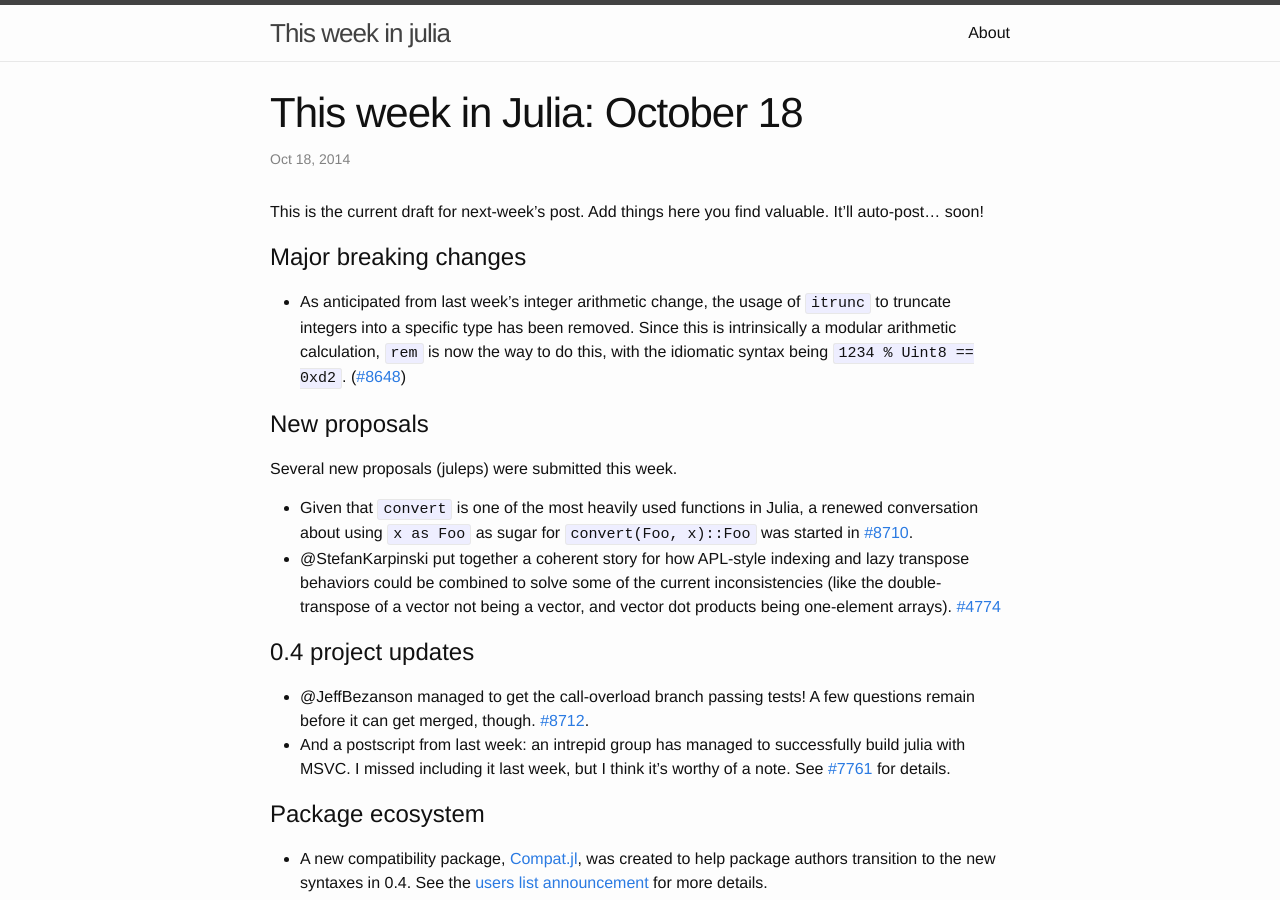
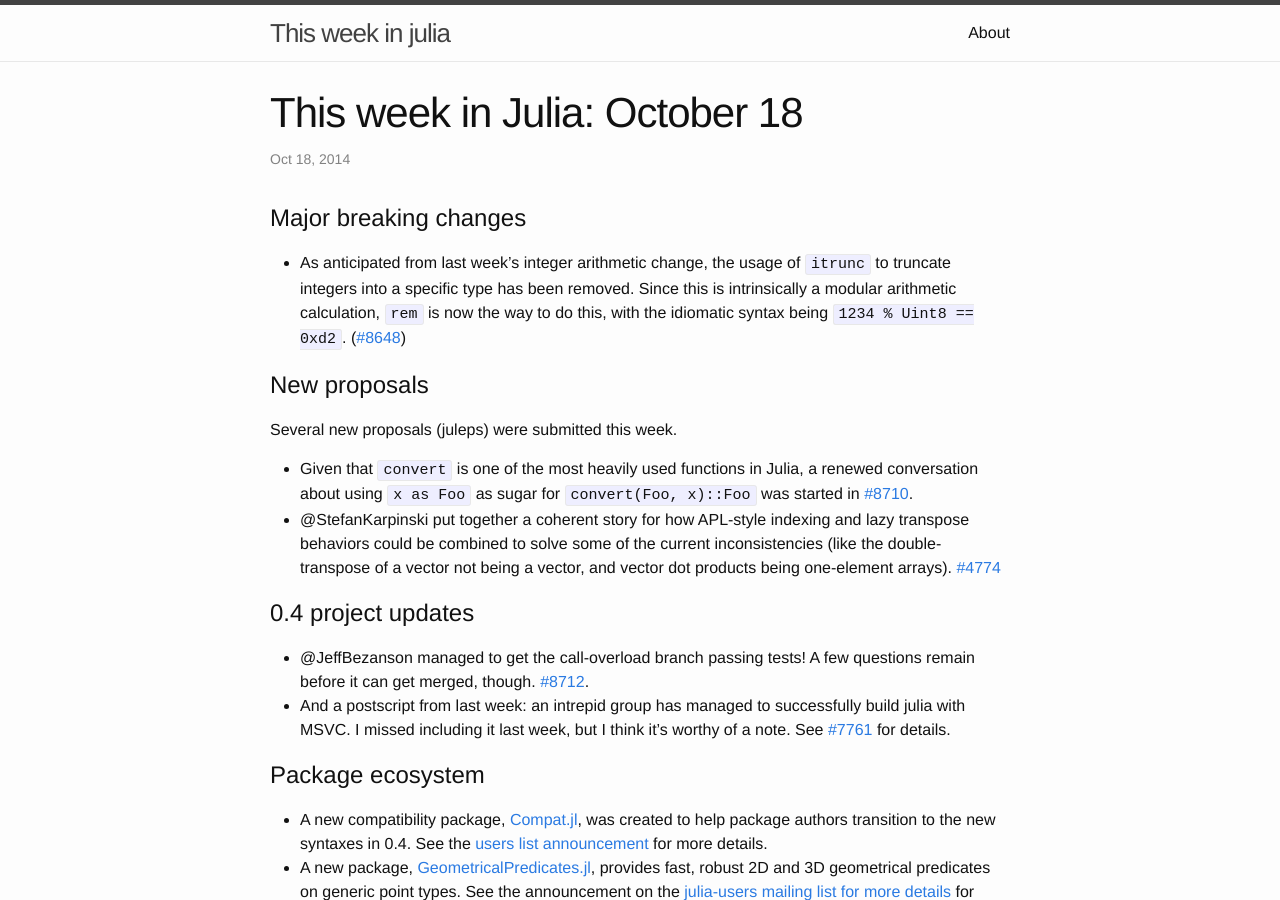
Before and after one commit to thisweekinjulia/thisweekinjulia.github.io, a Jekyll site: the page built from _posts/2014-10-18-October-18.markdown, in a window 1280 px wide and 900 px high. Built offline with Jekyll 4.4.1, drawn with Linux system fonts in a browser that asks for light colours.

Commit message:
Ack! remove draft note.

```diff
--- a/_posts/2014-10-18-October-18.markdown
+++ b/_posts/2014-10-18-October-18.markdown
@@ -4,8 +4,6 @@ title:  "This week in Julia: October 18"
 date:   2014-10-18 13:29:00
 categories: julia
 ---
-This is the current draft for next-week's post.  Add things here you find valuable.  It'll auto-post... soon!
-
 
 # Major breaking changes
 
```
